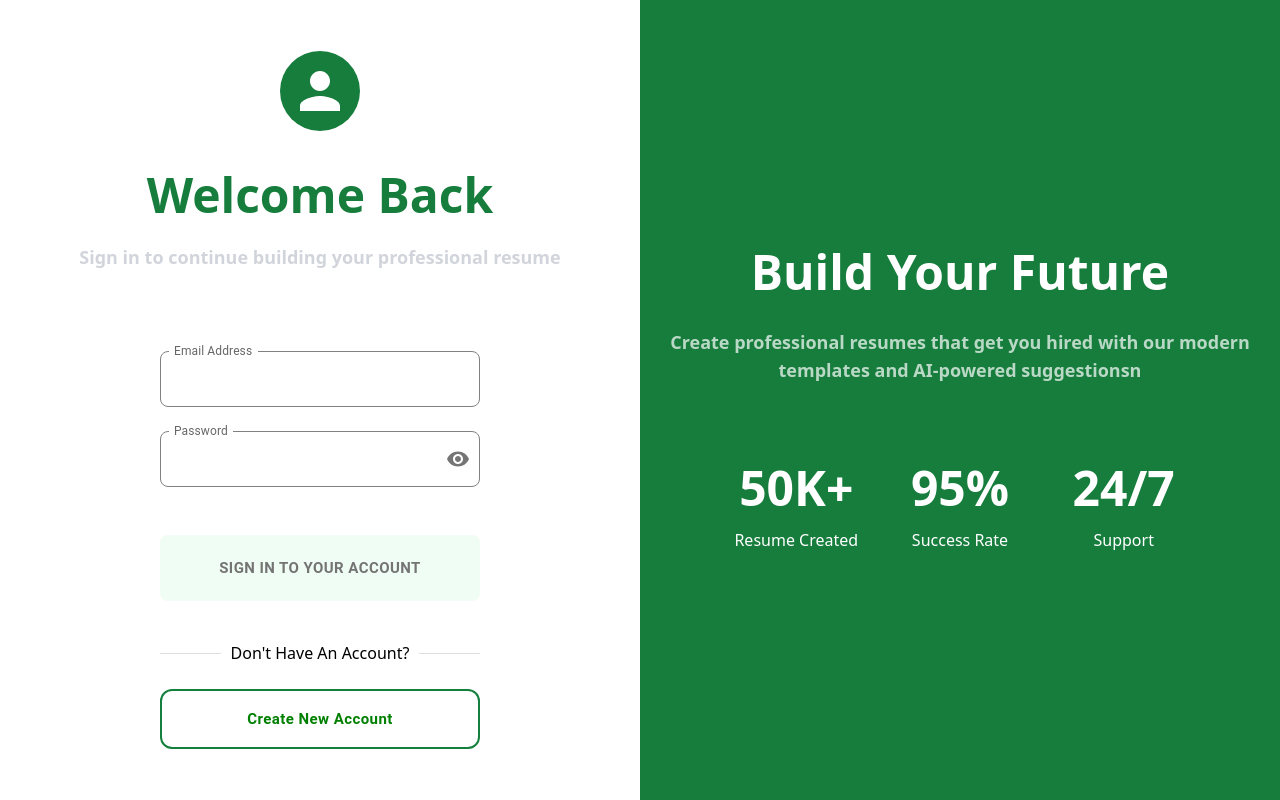
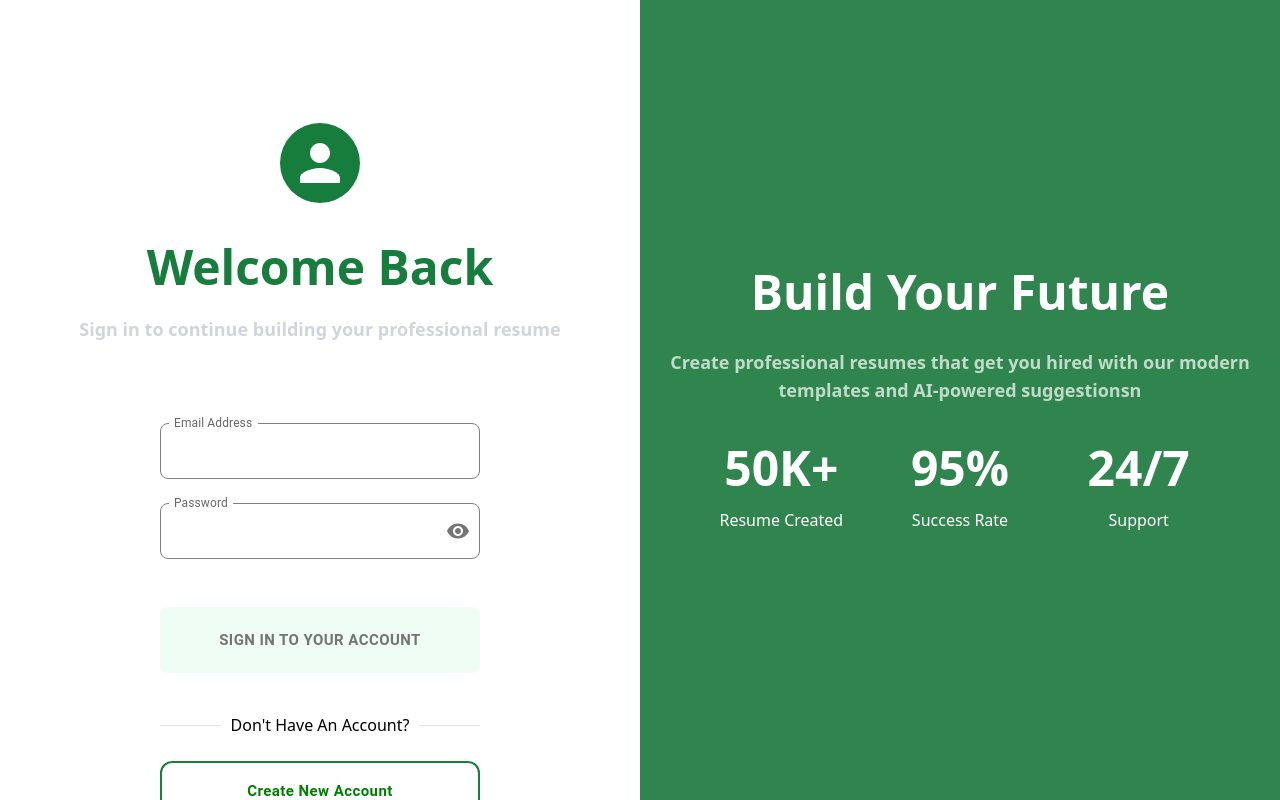
Before and after one commit to Aghmaz/octet-project, a React (Vite) app: page / in a window 1280 px wide. Shown: the top 800 px of the page. Built offline with nearby package versions, Linux system fonts and the light colour scheme; some icons are missing.

Commit message:
login screen fix issue

```diff
--- a/src/Screens/Login.jsx
+++ b/src/Screens/Login.jsx
@@ -37,11 +37,11 @@ const Login = ({ onLogin }) => {
   };
 
   return (
-    <div className="flex justify-center content-center lg:flex-row lg:items-center">
+    <div className="flex  justify-center content-center lg:flex-row  h-screen lg:items-center   ">
       {/* Login Form Section */}
-      <div className="xl:w-[50%] w-[80%] mt-20 xl:mt-0">
-        <div className="flex justify-center">
-          <div className="bg-[#167D3C] p-[10px] rounded-full">
+      <div className="w-full md:w-1/2 mt-50 pt-36">
+        <div className="flex  flex-col   items-center">
+          <div className="bg-[#167D3C] p-[10px] rounded-full  ">
             <Person sx={{ color: "white", fontSize: 60 }} />
           </div>
         </div>
@@ -273,7 +273,7 @@ const Login = ({ onLogin }) => {
       </div>
 
       {/* Right Section */}
-      <div className="w-[50%] hidden xl:flex bg-[#167D3C] flex-col h-screen items-center justify-center ">
+      <div className="w-full md:w-1/2 bg-[#30854E] flex flex-col   min-h-[150vh]  items-center justify-center ">
         <h1 className="font-bold text-5xl text-center text-white">
           Build Your Future
         </h1>
@@ -281,7 +281,7 @@ const Login = ({ onLogin }) => {
           Create professional resumes that get you hired with our modern <br />
           templates and AI-powered suggestionsn
         </p>
-        <div className="grid grid-cols-3 gap-10 mt-20">
+        <div className="grid grid-cols-1 sm:grid-cols-3 gap-6 mt-10 w-full max-w-lg">
           <div className="flex flex-col items-center">
             <h3 className="font-bold text-5xl text-center text-white">50K+</h3>
             <p className="text-white mt-4">Resume Created</p>
```
